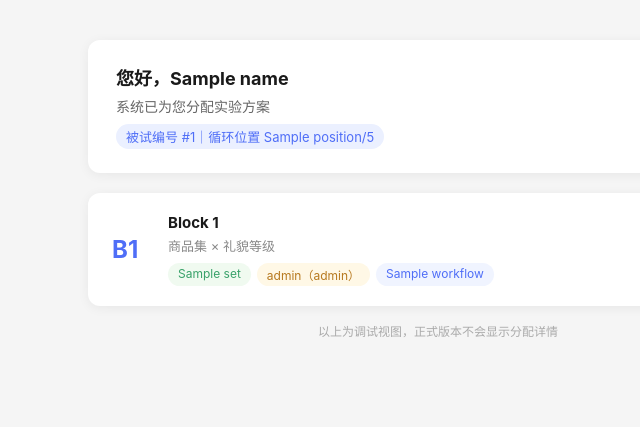
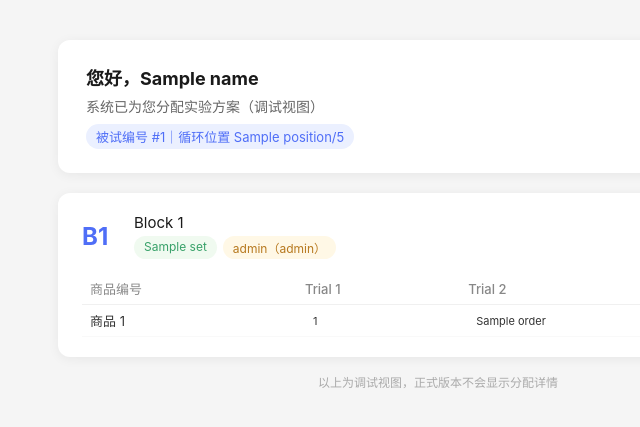
Before and after one commit to Kristalilina/experiment, a Flask app: template templates/experiment.html in a window 1280 px wide. Shown: the top 427 px of the page, without its empty margins (202-842 px from the left). Run offline with Flask 3, Linux system fonts and the light colour scheme; the template is opened without the code that fills it: most values are stand-ins (such as "Sample title", 1, 10 or a date in 2020).

Commit message:
randomize per-product trial order

```diff
--- a/app.py
+++ b/app.py
@@ -61,13 +61,29 @@ def login():
         counter = get_next_participant_number()
         position = counter % 5
         display_number = counter + 1
+        # 随机打乱5个block的呈现顺序（S+L绑定不变）
         blocks = list(LATIN_SQUARE[position])
         random.seed(counter)
         random.shuffle(blocks)
+
+        # 为每个block的每个商品预生成trial顺序
+        # 种子 = 被试编号 × 1000 + block序号 × 10 + 商品序号，保证可复现
+        blocks_with_trials = []
+        for block_idx, (s, l) in enumerate(blocks):
+            workflows = L_INFO[l]['workflows']
+            trial_orders = []
+            for product_idx in range(10):
+                seed = counter * 1000 + block_idx * 10 + product_idx
+                random.seed(seed)
+                order = list(workflows)
+                random.shuffle(order)  # 两个trial相同时shuffle无影响
+                trial_orders.append(order)
+            blocks_with_trials.append((s, l, trial_orders))
+
         session['name'] = name
         session['display_number'] = display_number
         session['position'] = position
-        session['blocks'] = blocks
+        session['blocks'] = blocks_with_trials
         return redirect(url_for('experiment'))
     return render_template('login.html', error=None)
 
@@ -76,13 +92,13 @@ def experiment():
     if 'name' not in session:
         return redirect(url_for('login'))
     blocks_info = []
-    for i, (s, l) in enumerate(session['blocks']):
+    for i, (s, l, trial_orders) in enumerate(session['blocks']):
         blocks_info.append({
             'block_num': i + 1,
             'set': s,
             'level': l,
             'level_label': L_INFO[l]['label'],
-            'workflows': L_INFO[l]['workflows'],
+            'trial_orders': trial_orders,  # 10个商品各自的trial顺序
         })
     return render_template('experiment.html',
                            name=session['name'],
--- a/templates/experiment.html
+++ b/templates/experiment.html
@@ -10,7 +10,7 @@
       background: #f5f5f5;
       padding: 40px 20px;
     }
-    .container { max-width: 700px; margin: 0 auto; }
+    .container { max-width: 760px; margin: 0 auto; }
     .header {
       background: white;
       border-radius: 12px;
@@ -35,9 +35,12 @@
       padding: 20px 24px;
       margin-bottom: 14px;
       box-shadow: 0 2px 12px rgba(0,0,0,0.06);
+    }
+    .block-header {
       display: flex;
       align-items: center;
-      gap: 20px;
+      gap: 16px;
+      margin-bottom: 14px;
     }
     .block-num {
       font-size: 24px;
@@ -45,10 +48,9 @@
       color: #4f6ef7;
       min-width: 36px;
     }
-    .block-info { flex: 1; }
-    .block-info h2 { font-size: 15px; color: #1a1a1a; margin-bottom: 4px; }
-    .block-info p  { font-size: 13px; color: #888; }
-    .tags { margin-top: 8px; display: flex; gap: 6px; flex-wrap: wrap; }
+    .block-title { font-size: 15px; color: #1a1a1a; }
+    .block-sub   { font-size: 13px; color: #888; margin-top: 2px; }
+    .tags { display: flex; gap: 6px; flex-wrap: wrap; margin-top: 4px; }
     .tag {
       font-size: 12px;
       padding: 3px 10px;
@@ -56,7 +58,33 @@
     }
     .tag-set   { background: #f0faf0; color: #38a169; }
     .tag-level { background: #fff8e6; color: #b7791f; }
-    .tag-wf    { background: #f0f4ff; color: #4f6ef7; }
+    table {
+      width: 100%;
+      border-collapse: collapse;
+      font-size: 13px;
+    }
+    th {
+      text-align: left;
+      color: #888;
+      font-weight: 500;
+      padding: 6px 8px;
+      border-bottom: 1px solid #f0f0f0;
+    }
+    td {
+      padding: 6px 8px;
+      border-bottom: 1px solid #f9f9f9;
+      color: #333;
+    }
+    .wf {
+      display: inline-block;
+      font-size: 11px;
+      padding: 2px 8px;
+      border-radius: 10px;
+      margin-right: 4px;
+    }
+    .wf-impolite { background: #fff0f0; color: #c53030; }
+    .wf-original { background: #f0f4ff; color: #4f6ef7; }
+    .wf-polite   { background: #f0fff4; color: #276749; }
     .note { font-size: 12px; color: #aaa; margin-top: 16px; text-align: center; }
   </style>
 </head>
@@ -64,24 +92,36 @@
   <div class="container">
     <div class="header">
       <h1>您好，{{ name }}</h1>
-      <p>系统已为您分配实验方案</p>
+      <p>系统已为您分配实验方案（调试视图）</p>
       <span class="badge">被试编号 #{{ display_number }}｜循环位置 {{ position }}/5</span>
     </div>
 
     {% for b in blocks %}
     <div class="block-card">
-      <div class="block-num">B{{ b.block_num }}</div>
-      <div class="block-info">
-        <h2>Block {{ b.block_num }}</h2>
-        <p>商品集 × 礼貌等级</p>
-        <div class="tags">
-          <span class="tag tag-set">{{ b.set }}</span>
-          <span class="tag tag-level">{{ b.level }}（{{ b.level_label }}）</span>
-          {% for wf in b.workflows %}
-          <span class="tag tag-wf">{{ wf }}</span>
-          {% endfor %}
+      <div class="block-header">
+        <div class="block-num">B{{ b.block_num }}</div>
+        <div>
+          <div class="block-title">Block {{ b.block_num }}</div>
+          <div class="tags">
+            <span class="tag tag-set">{{ b.set }}</span>
+            <span class="tag tag-level">{{ b.level }}（{{ b.level_label }}）</span>
+          </div>
         </div>
       </div>
+      <table>
+        <tr>
+          <th>商品编号</th>
+          <th>Trial 1</th>
+          <th>Trial 2</th>
+        </tr>
+        {% for order in b.trial_orders %}
+        <tr>
+          <td>商品 {{ loop.index }}</td>
+          <td><span class="wf wf-{{ order[0] }}">{{ order[0] }}</span></td>
+          <td><span class="wf wf-{{ order[1] }}">{{ order[1] }}</span></td>
+        </tr>
+        {% endfor %}
+      </table>
     </div>
     {% endfor %}
 
```
